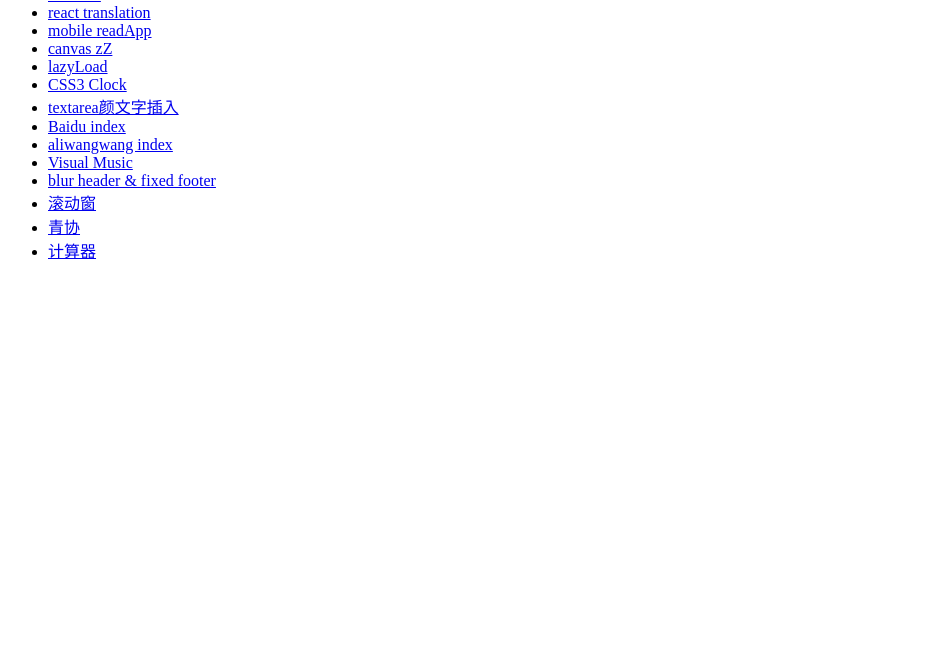
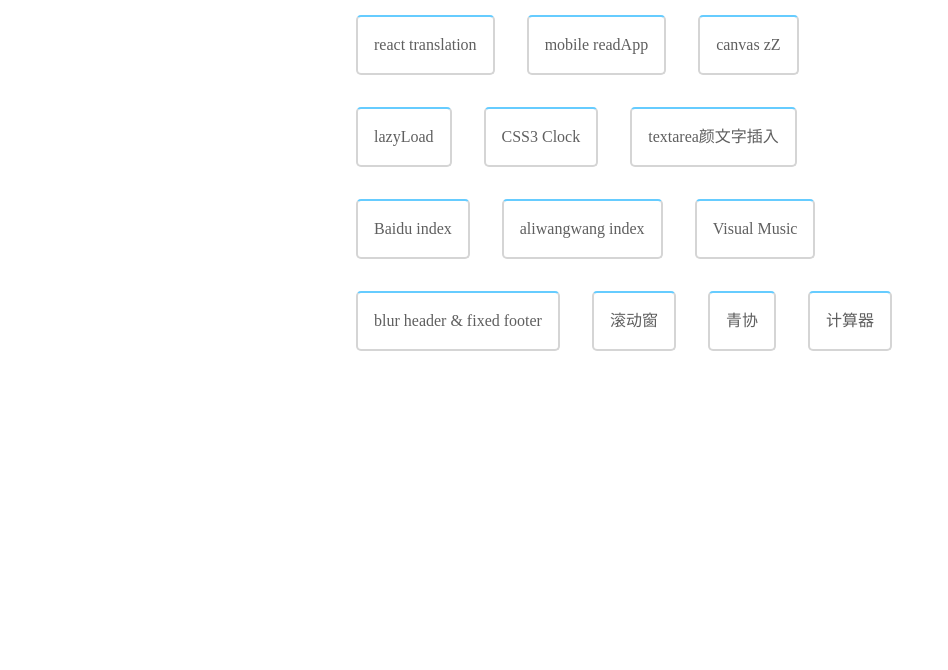
Before and after one commit to joy-yu/joy-yu.github.io, a plain HTML site: page index.html in a window 1280 px wide. Shown: the part 130-800 px from the top of the page, without its empty margins (0-948 px from the left). Drawn offline with Linux system fonts and the light colour scheme.

Commit message:
update index

```diff
--- a/index.html
+++ b/index.html
@@ -2,19 +2,50 @@
 <html lang="en">
     <head>
         <meta charset="UTF-8">
-        <title>joy钰的github</title>
+        <title>Lab</title>
+        <style>
+          *{margin: 0;padding: 0;}
+          html,body{text-align: center;}
+          ul{
+            list-style: none;
+
+            padding: 0 calc(50% - 300px);
+            margin: 0 auto;
+          }
+          li{
+            line-height: 1.5em;
+            float: left;
+            border: 2px solid #d5d5d5;
+            border-top-color: #6cf;
+            border-radius: 5px;
+            padding: 1em;
+            margin: 1em;
+            cursor: pointer;
+          }
+          li:hover{
+            background: #eee;
+          }
+          a{
+            text-decoration: none;
+            color: #5f5f5f;
+          }
+          .clearfix:after{overflow:hidden;display: block;content: '';height: 0;clear: both;}
+          @media screen and (max-width:450px) {
+            li{float: none;}
+          }
+        </style>
     </head>
     <body>
 
-        <h1>joy-yu</h1>
-        <ul>
-            <li><a href='gallery'>react gallery</a></li>
+        <h1 class="title">Little Lab</h1>
+        <ul class="clearfix">
+            <li><a href="gallery">react gallery</a></li>
             <li><a href="rc-rate">react exchange rate</a></li>
             <li><a href="rc-fm">react fm</a></li>
             <li><a href="rc-translation">react translation</a></li>
             <li><a href="readApp">mobile readApp</a></li>
-            <li><a href='zZ'>canvas zZ</a></li>
-            <li><a href='lazyLoad'>lazyLoad</a></li>
+            <li><a href="zZ">canvas zZ</a></li>
+            <li><a href="lazyLoad">lazyLoad</a></li>
             <li><a href="clock">CSS3 Clock</a></li>
             <li><a href="ywz">textarea颜文字插入</a></li>
             <li><a href="baidu">Baidu index</a></li>
```
